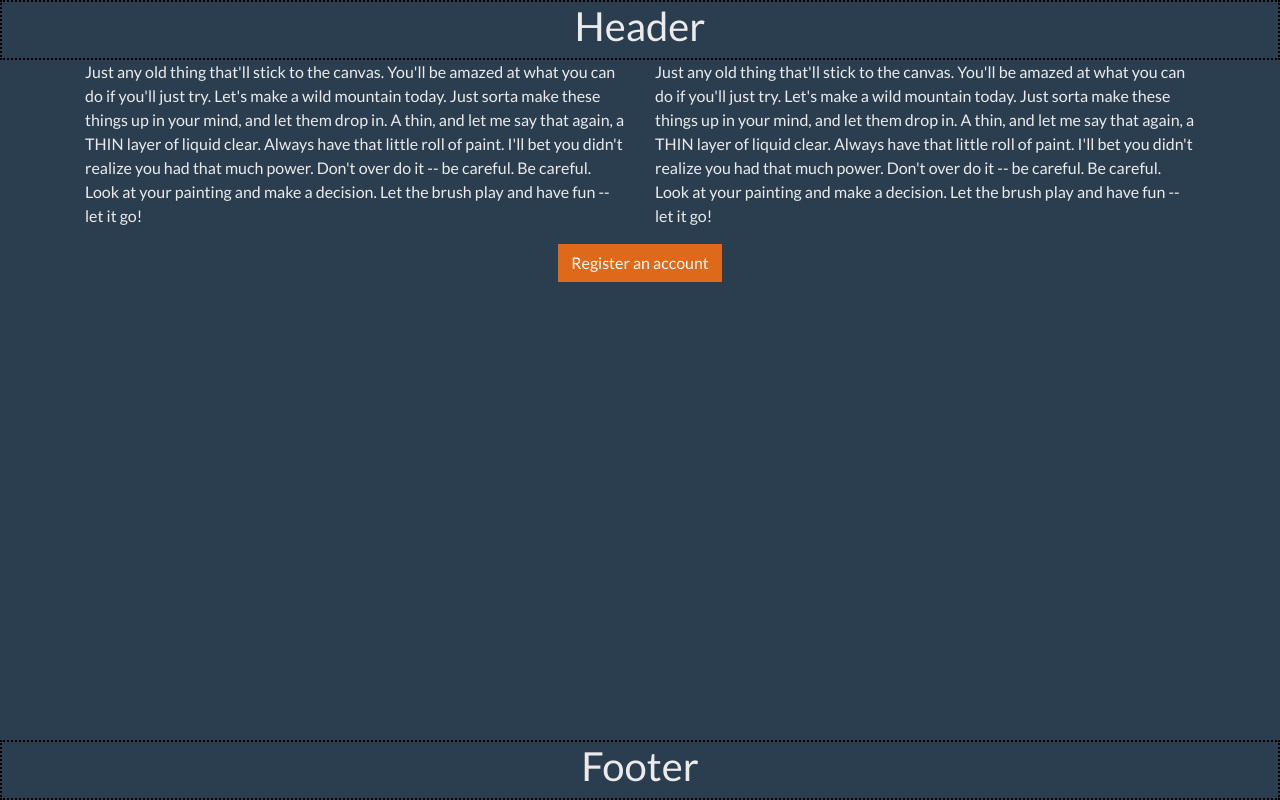
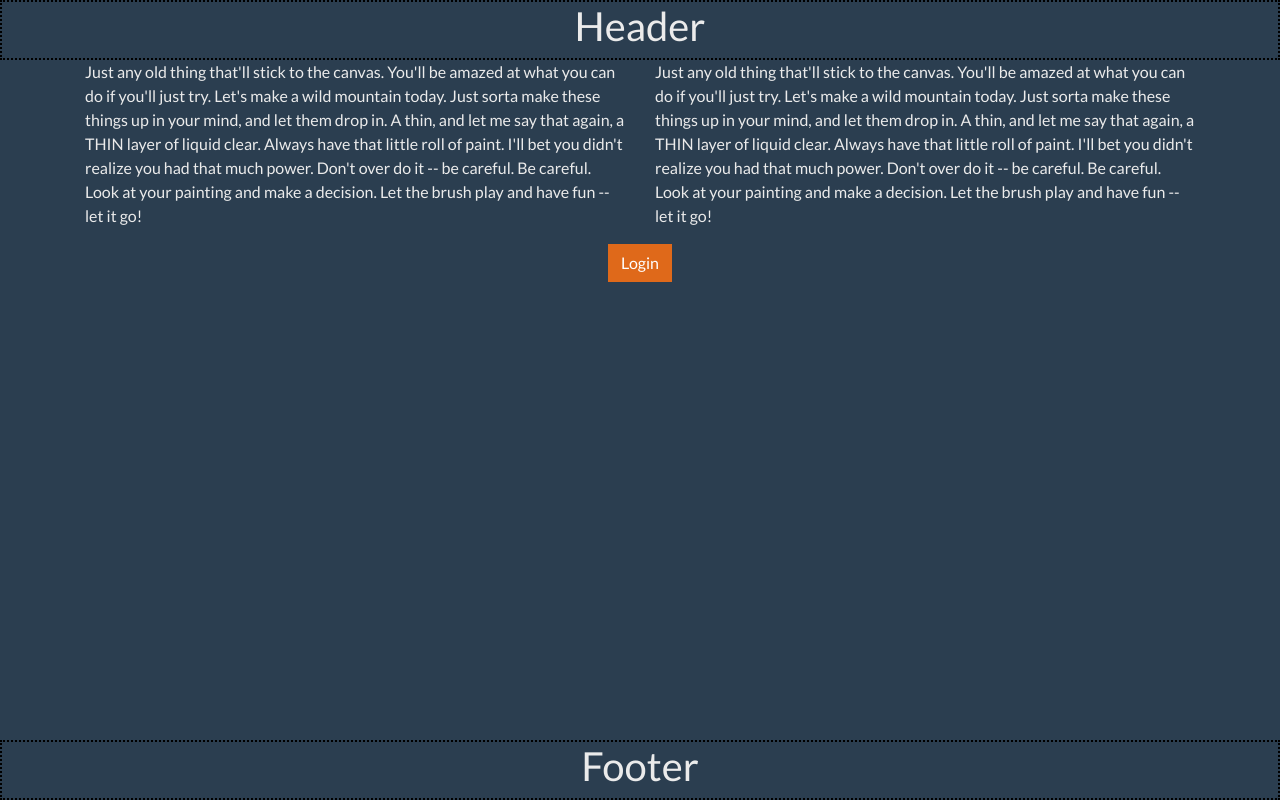
Before and after one commit to tsimnujhawj/sign-in-app, a React (Create React App) app in the folder client/: page / in a window 1280 px wide. Built offline with nearby package versions, Linux system fonts and the light colour scheme.

Commit message:
update to compo struct

```diff
--- a/client/src/components/Buttons/OpenRegister.js
+++ b/client/src/components/Buttons/OpenRegisterBtn.js
@@ -1,11 +1,11 @@
 import React, { Component } from 'react'
 
-export default class OpenRegister extends Component {
+export default class OpenRegisterBtn extends Component {
   render() {
     return (
         <div style={{textAlign: "center"}}>
             <button type="button" className="btn btn-primary" data-toggle="modal" data-target="#loginModal">
-                Register an account
+                Login
             </button>
         </div>
     )
--- a/client/src/components/Content/Content.js
+++ b/client/src/components/Content/Content.js
@@ -1,5 +1,5 @@
 import React, { Component } from 'react'
-import OpenRegister from "../Buttons/OpenRegister"
+import OpenRegisterBtn from "../Buttons/OpenRegisterBtn"
 
 export default class Content extends Component {
     render() {
@@ -15,7 +15,7 @@ export default class Content extends Component {
                         </div>
                     </div>
                 </div>
-                <OpenRegister />
+                <OpenRegisterBtn />
             </div>
         )
     }
--- a/client/src/components/Layout/BodyContainer.js
+++ b/client/src/components/Layout/BodyContainer.js
@@ -1,13 +1,13 @@
 import React, { Component } from "react"
 import Content from "../Content/Content"
-import Register from "../Modals/Register"
+import RegisterModal from "../Modals/RegisterModal"
 
 export default class BodyContainer extends Component {
 render() {
     return (
         <div>
             <Content />
-            <Register />
+            <RegisterModal />
         </div>
     )
 }
--- a/client/src/components/Modals/Register.js
+++ b/client/src/components/Modals/RegisterModal.js
@@ -1,6 +1,6 @@
 import React, { Component } from 'react'
 
-export default class Register extends Component {
+export default class RegisterModal extends Component {
   render() {
     return (
       <div>
@@ -14,7 +14,7 @@ export default class Register extends Component {
                                 <div className="pt-3 grey lighten-2">
                                     <button className="close" data-dismiss="modal">&times;</button>
                                     <div className="row d-flex justify-content-start">
-                                        <h3 className="deep-grey-text mt-3 mb-4 pb-1 mx-5">Log in</h3>
+                                        <h3 className="deep-grey-text mt-3 mb-4 pb-1 mx-5">Login</h3>
                                     </div>
                                 </div>
 
```
